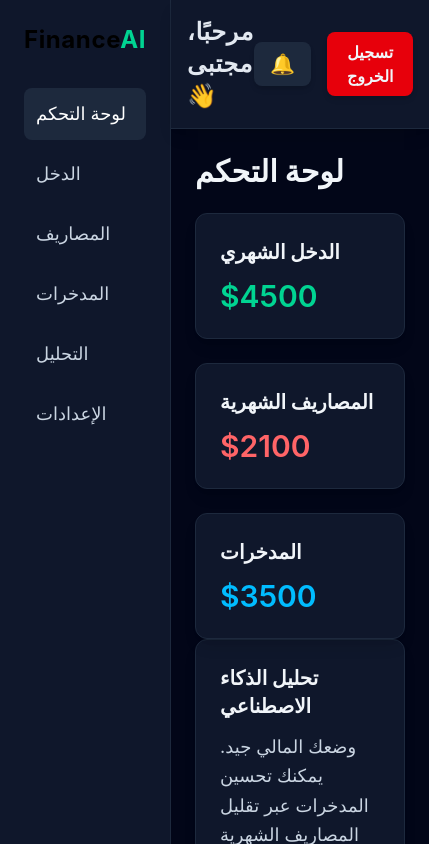
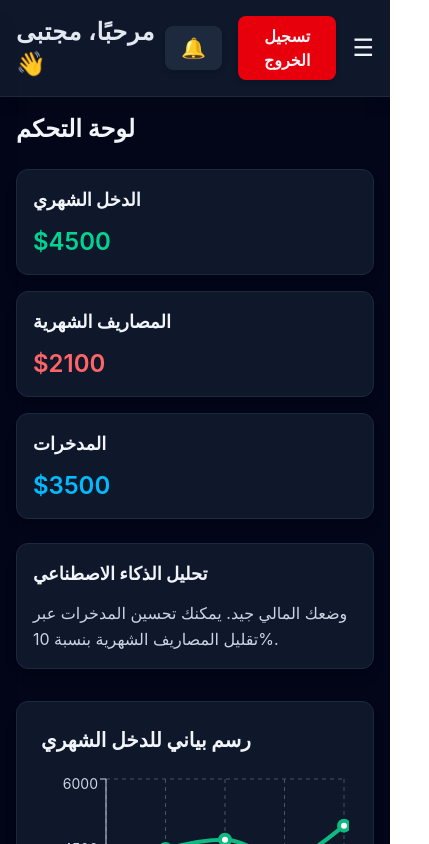
Before and after one commit to Mujtaba-K-Mohammed/FinanceAI, a React (Vite) app: page /dashboard in a window 390 px wide. Shown: the top 844 px of the page, 429 px wide, since content can reach past the window. Built offline with nearby package versions, Linux system fonts and the light colour scheme.

Commit message:
Update dashboard layout and sidebar drawer behavior

```diff
--- a/src/components/Navbar.jsx
+++ b/src/components/Navbar.jsx
@@ -17,6 +17,12 @@ export default function Navbar() {
         <button className="bg-red-600 px-5 py-2 rounded-lg hover:bg-red-700 transition shadow-md font-semibold">
           تسجيل الخروج
         </button>
+        <button
+          className=" text-slate-100 text-2xl"
+          onClick={() => setSidebarOpen(true)}
+        >
+          ☰
+        </button>
       </div>
     </div>
   );
--- a/src/components/Sidebar.jsx
+++ b/src/components/Sidebar.jsx
@@ -1,6 +1,6 @@
 import { Link, useLocation } from "react-router-dom";
 
-export default function Sidebar() {
+export default function Sidebar({ isOpen, onClose }) {
   const { pathname } = useLocation();
 
   const linkClass = (path) =>
@@ -11,35 +11,29 @@ export default function Sidebar() {
     }`;
 
   return (
-    <div className="w-64 bg-slate-900 min-h-screen p-6 border-r border-slate-800 shadow-xl">
+    <div
+      className={`
+        bg-slate-900 min-h-screen p-6 border-r border-slate-800 shadow-xl
+        w-64 fixed md:static top-0 left-0 z-50
+        transform transition-transform duration-300
+        ${isOpen ? "translate-x-0" : "-translate-x-full md:translate-x-0"}
+      `}
+    >
+      <button className="md:hidden text-slate-300 mb-4" onClick={onClose}>
+        ✕ إغلاق
+      </button>
+
       <h2 className="text-2xl font-bold mb-8 tracking-wide">
         Finance<span className="text-emerald-400">AI</span>
       </h2>
 
       <nav className="space-y-2 text-lg">
-        <Link to="/dashboard" className={linkClass("/dashboard")}>
-          لوحة التحكم
-        </Link>
-
-        <Link to="/income" className={linkClass("/income")}>
-          الدخل
-        </Link>
-
-        <Link to="/expenses" className={linkClass("/expenses")}>
-          المصاريف
-        </Link>
-
-        <Link to="/savings" className={linkClass("/savings")}>
-          المدخرات
-        </Link>
-
-        <Link to="/analysis" className={linkClass("/analysis")}>
-          التحليل
-        </Link>
-
-        <Link to="/settings" className={linkClass("/settings")}>
-          الإعدادات
-        </Link>
+        <Link to="/dashboard" className={linkClass("/dashboard")}>لوحة التحكم</Link>
+        <Link to="/income" className={linkClass("/income")}>الدخل</Link>
+        <Link to="/expenses" className={linkClass("/expenses")}>المصاريف</Link>
+        <Link to="/savings" className={linkClass("/savings")}>المدخرات</Link>
+        <Link to="/analysis" className={linkClass("/analysis")}>التحليل</Link>
+        <Link to="/settings" className={linkClass("/settings")}>الإعدادات</Link>
       </nav>
     </div>
   );
--- a/src/pages/Dashboard.jsx
+++ b/src/pages/Dashboard.jsx
@@ -1,49 +1,73 @@
+import { useState } from "react";
 import Sidebar from "../components/Sidebar";
 import Navbar from "../components/Navbar";
 import IncomeChart from "../components/IncomeChart";
 import ExpensesChart from "../components/ExpensesChart";
 
 export default function Dashboard() {
+  const [sidebarOpen, setSidebarOpen] = useState(false);
+
   return (
-    <div className="flex">
-      <Sidebar />
+    <div className="flex w-full min-h-screen bg-slate-950 text-slate-100">
+      {/* Sidebar as Drawer (Laptop + Phone) */}
+      <Sidebar isOpen={sidebarOpen} onClose={() => setSidebarOpen(false)} />
 
-      <div className="flex-1 bg-slate-950 text-slate-100">
+      {/* Main Content FULL WIDTH */}
+      <div className="flex-1 w-full">
         {/* Navbar */}
-        <Navbar />
+        <Navbar setSidebarOpen={setSidebarOpen} />
 
         {/* Main Content */}
-        <div className="p-6">
-          <h1 className="text-3xl font-bold mb-6">لوحة التحكم</h1>
+        <div className="p-4 md:p-6">
+          <h1 className="text-2xl md:text-3xl font-bold mb-6">لوحة التحكم</h1>
 
-          <div className="grid md:grid-cols-3 gap-6">
-            <div className="bg-slate-900 p-6 rounded-xl border border-slate-800 shadow-lg hover:shadow-2xl transition">
-              <h2 className="text-xl font-bold mb-3">الدخل الشهري</h2>
-              <p className="text-emerald-400 text-3xl font-semibold">$4500</p>
+          {/* Cards */}
+          <div className="grid grid-cols-1 sm:grid-cols-2 md:grid-cols-3 gap-4 md:gap-6 mb-6">
+            <div className="bg-slate-900 p-4 md:p-6 rounded-xl border border-slate-800 shadow-lg">
+              <h2 className="text-lg md:text-xl font-bold mb-3">
+                الدخل الشهري
+              </h2>
+              <p className="text-emerald-400 text-2xl md:text-3xl font-semibold">
+                $4500
+              </p>
             </div>
 
-            <div className="bg-slate-900 p-6 rounded-xl border border-slate-800 shadow-lg hover:shadow-2xl transition">
-              <h2 className="text-xl font-bold mb-3">المصاريف الشهرية</h2>
-              <p className="text-red-400 text-3xl font-semibold">$2100</p>
+            <div className="bg-slate-900 p-4 md:p-6 rounded-xl border border-slate-800 shadow-lg">
+              <h2 className="text-lg md:text-xl font-bold mb-3">
+                المصاريف الشهرية
+              </h2>
+              <p className="text-red-400 text-2xl md:text-3xl font-semibold">
+                $2100
+              </p>
             </div>
 
-            <div className="bg-slate-900 p-6 rounded-xl border border-slate-800 shadow-lg hover:shadow-2xl transition">
-              <h2 className="text-xl font-bold mb-3">المدخرات</h2>
-              <p className="text-sky-400 text-3xl font-semibold">$3500</p>
+            <div className="bg-slate-900 p-4 md:p-6 rounded-xl border border-slate-800 shadow-lg">
+              <h2 className="text-lg md:text-xl font-bold mb-3">المدخرات</h2>
+              <p className="text-sky-400 text-2xl md:text-3xl font-semibold">
+                $3500
+              </p>
             </div>
           </div>
+
           {/* AI Analysis */}
-          <div className="bg-slate-900 p-6 rounded-xl border border-slate-800 shadow-lg hover:shadow-2xl transition">
-            <h2 className="text-xl font-bold mb-3">تحليل الذكاء الاصطناعي</h2>
-            <p className="text-slate-300 leading-relaxed text-lg">
+          <div className="bg-slate-900 p-4 md:p-6 rounded-xl border border-slate-800 shadow-lg mb-6">
+            <h2 className="text-lg md:text-xl font-bold mb-3">
+              تحليل الذكاء الاصطناعي
+            </h2>
+            <p className="text-slate-300 leading-relaxed text-base md:text-lg">
               وضعك المالي جيد. يمكنك تحسين المدخرات عبر تقليل المصاريف الشهرية
               بنسبة 10%.
             </p>
           </div>
 
-          {/* Chart */}
-          <IncomeChart />
-          <ExpensesChart />
+          {/* Charts */}
+          <div className="w-full h-[250px] sm:h-[300px] md:h-[400px] mb-6">
+            <IncomeChart />
+          </div>
+
+          <div className="w-full h-[250px] sm:h-[300px] md:h-[400px] mb-6">
+            <ExpensesChart />
+          </div>
         </div>
       </div>
     </div>
```
